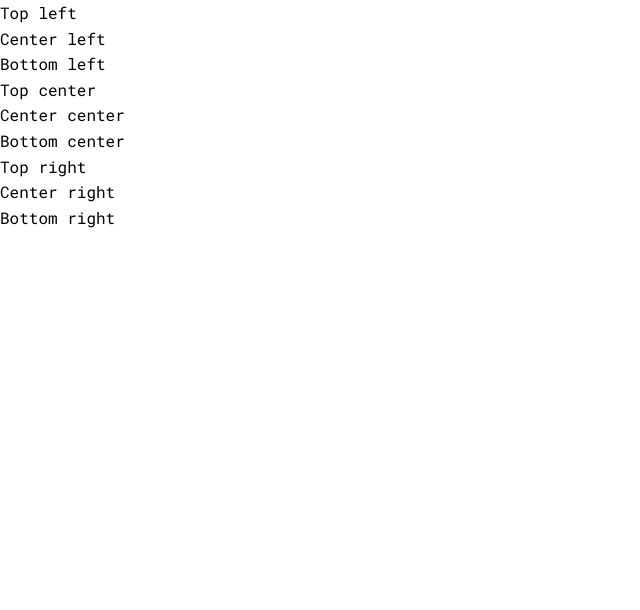
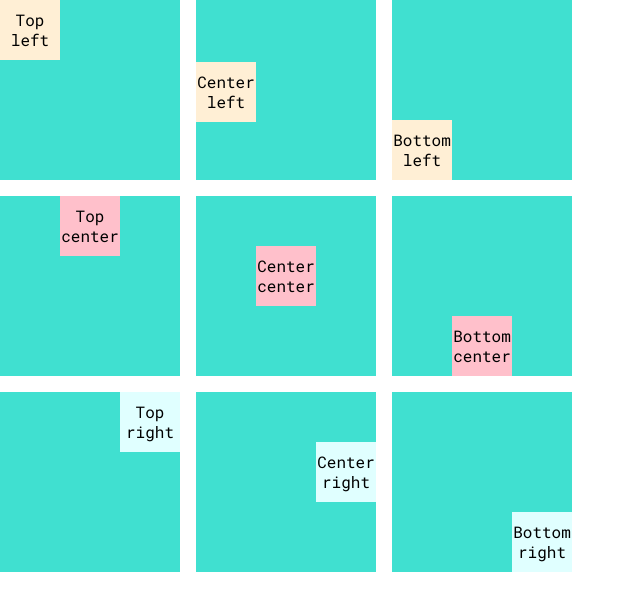
Before and after one commit to Gio-vidaurri/css__course, a website: page index__css.html in a window 1280 px wide. Shown: the whole page, without its empty margins (0-640 px from the left). Drawn offline with Linux system fonts and the light colour scheme; files whose address does not match are found by name.

Commit message:
Agregar archivos faltantes

```diff
--- a/index__css.html
+++ b/index__css.html
@@ -9,40 +9,40 @@
 </head>
 
 <body>
-    <div class="wreapper">
-        <div class="container">
+    <div class="wrapper">
+        <div class="container1">
             <div class="element1">Top left</div>
         </div>
 
-        <div class="container">
+        <div class="container1">
             <div class="element2">Center left</div>
         </div>
 
-        <div class="container">
+        <div class="container1">
             <div class="element3">Bottom left</div>
         </div>
 
-        <div class="container">
+        <div class="container2">
             <div class="element4">Top center</div>
         </div>
 
-        <div class="container">
+        <div class="container2">
             <div class="element5">Center center</div>
         </div>
 
-        <div class="container">
+        <div class="container2">
             <div class="element6">Bottom center</div>
         </div>
 
-        <div class="container">
+        <div class="container3">
             <div class="element7">Top right</div>
         </div>
 
-        <div class="container">
+        <div class="container3">
             <div class="element8">Center right</div>
         </div>
 
-        <div class="container">
+        <div class="container3">
             <div class="element9">Bottom right</div>
         </div>
     </div>
--- /dev/null
+++ b/main.scss
@@ -0,0 +1,145 @@
+/* Importar fuente Roboto Mono desde Google Fonts */
+@import url("https://fonts.googleapis.com/css2?family=Roboto+Mono:wght@400;700&display=swap");
+
+/* Reset CSS */
+*,
+*::before,
+*::after {
+  margin: 0;
+  padding: 0;
+  box-sizing: border-box;
+}
+
+html {
+  font-size: 62.5%;
+  line-height: 1.6;
+  font-family: "Roboto Mono", monospace;
+}
+
+body {
+  box-sizing: border-box;
+  font-size: 1.6rem;
+}
+
+/* Enlaces */
+a {
+  color: inherit;
+  text-decoration: none;
+}
+
+/* Listas */
+ul,
+ol {
+  list-style: none;
+}
+
+.wrapper {
+  display: grid;
+  grid-template-columns: repeat(3, 1fr);
+  grid-gap: 16px;
+  width: 550px;
+}
+
+.container {
+  background: turquoise;
+  width: 180px;
+  height: 180px;
+}
+
+.element {
+  width: 60px;
+  height: 60px;
+  text-align: center;
+  padding-top: 10px;
+  box-sizing: border-box;
+}
+
+.container1 {
+  @extend .container;
+  text-align: left;
+  line-height: 180px;
+}
+
+.element1 {
+  @extend .element;
+  background: papayawhip;
+  display: inline-block;
+  line-height: 20px;
+  vertical-align: top;
+}
+
+.element2 {
+  @extend .element;
+  background: papayawhip;
+  display: inline-block;
+  line-height: 20px;
+  vertical-align: middle;
+}
+
+.element3 {
+  @extend .element;
+  background: papayawhip;
+  display: inline-block;
+  line-height: 20px;
+  vertical-align: bottom;
+}
+
+.container2 {
+  @extend .container;
+  text-align: center;
+  line-height: 180px;
+}
+
+.element4 {
+  @extend .element;
+  background: pink;
+  display: inline-block;
+  line-height: 20px;
+  vertical-align: top;
+}
+
+.element5 {
+  @extend .element;
+  background: pink;
+  display: inline-block;
+  line-height: 20px;
+  vertical-align: baseline;
+}
+
+.element6 {
+  @extend .element;
+  background: pink;
+  display: inline-block;
+  line-height: 20px;
+  vertical-align: bottom;
+}
+
+.container3 {
+  @extend .container;
+  text-align: right;
+  line-height: 180px;
+}
+
+.element7 {
+  @extend .element;
+  background: lightcyan;
+  display: inline-block;
+  line-height: 20px;
+  vertical-align: top;
+}
+
+.element8 {
+  @extend .element;
+  background: lightcyan;
+  display: inline-block;
+  line-height: 20px;
+  vertical-align: baseline;
+}
+
+.element9 {
+  @extend .element;
+  background: lightcyan;
+  display: inline-block;
+  line-height: 20px;
+  vertical-align: bottom;
+}
```
Also changed, not shown: package.json (added, +15 -0 lines), main.css, main.min.css (added), 1 other file.
